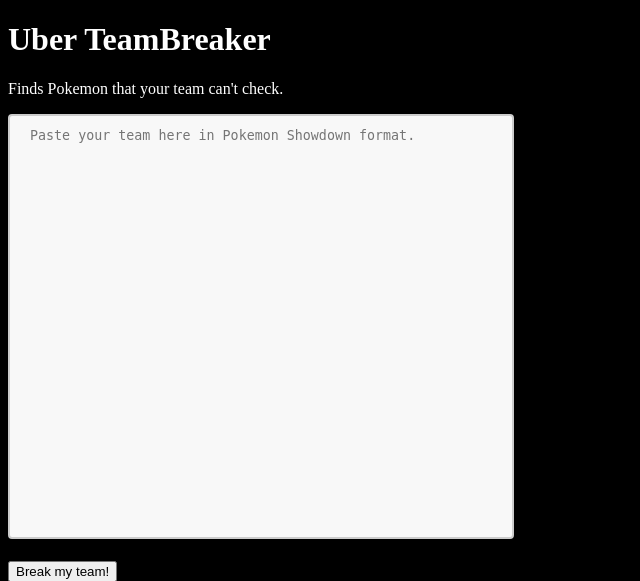
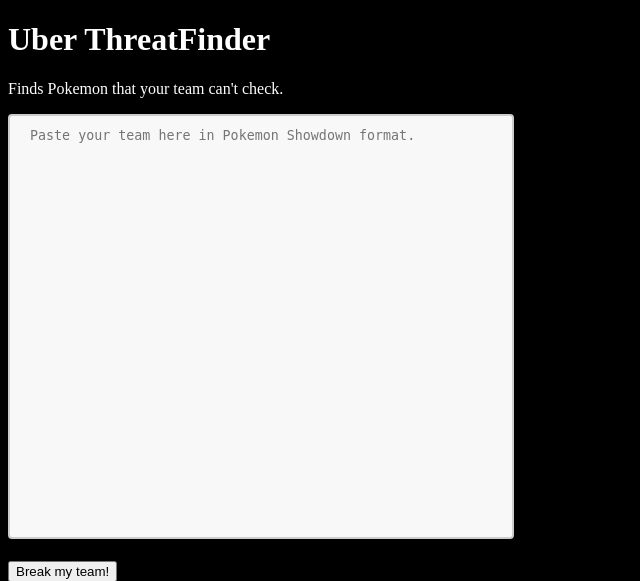
Before and after one commit to CharScream/ThreatFinder, a Flask app: page / in a window 1280 px wide. Shown: the top 581 px of the page, without its empty margins (0-640 px from the left). Run offline with Flask 2, Linux system fonts and the light colour scheme.

Commit message:
updated html title to reflect current project

```diff
--- a/app/templates/index.html
+++ b/app/templates/index.html
@@ -3,12 +3,12 @@
 <head>
     <meta charset="UTF-8">
     <link rel="stylesheet" href="{{ url_for('static', filename='styles/styles.css') }}">
-    <title>TeamBreaker</title>
+    <title>ThreatFinder</title>
 </head>
 
 <body>
     <h1>
-        Uber TeamBreaker
+        Uber ThreatFinder
     </h1>
     <p>
         Finds Pokemon that your team can't check.
```
